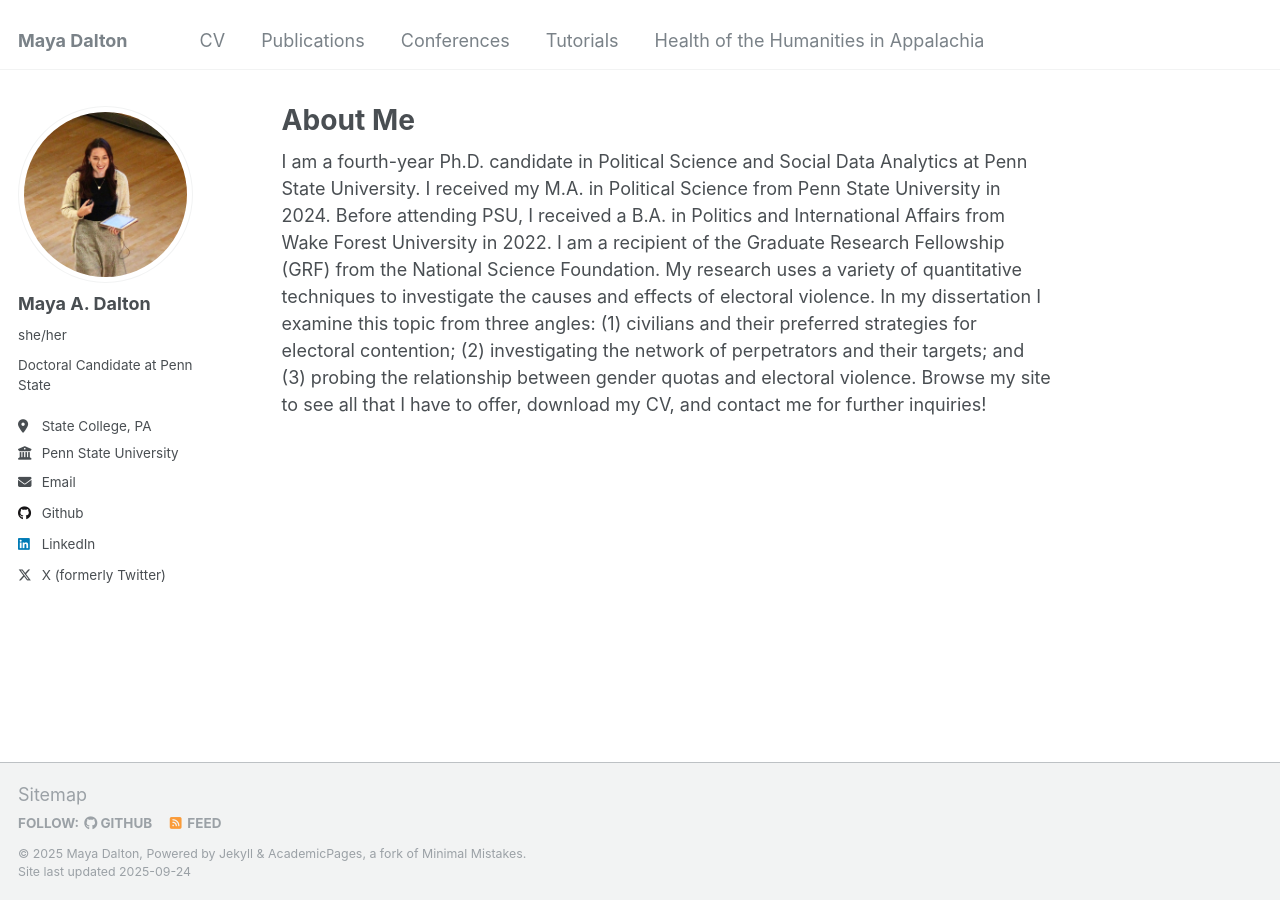
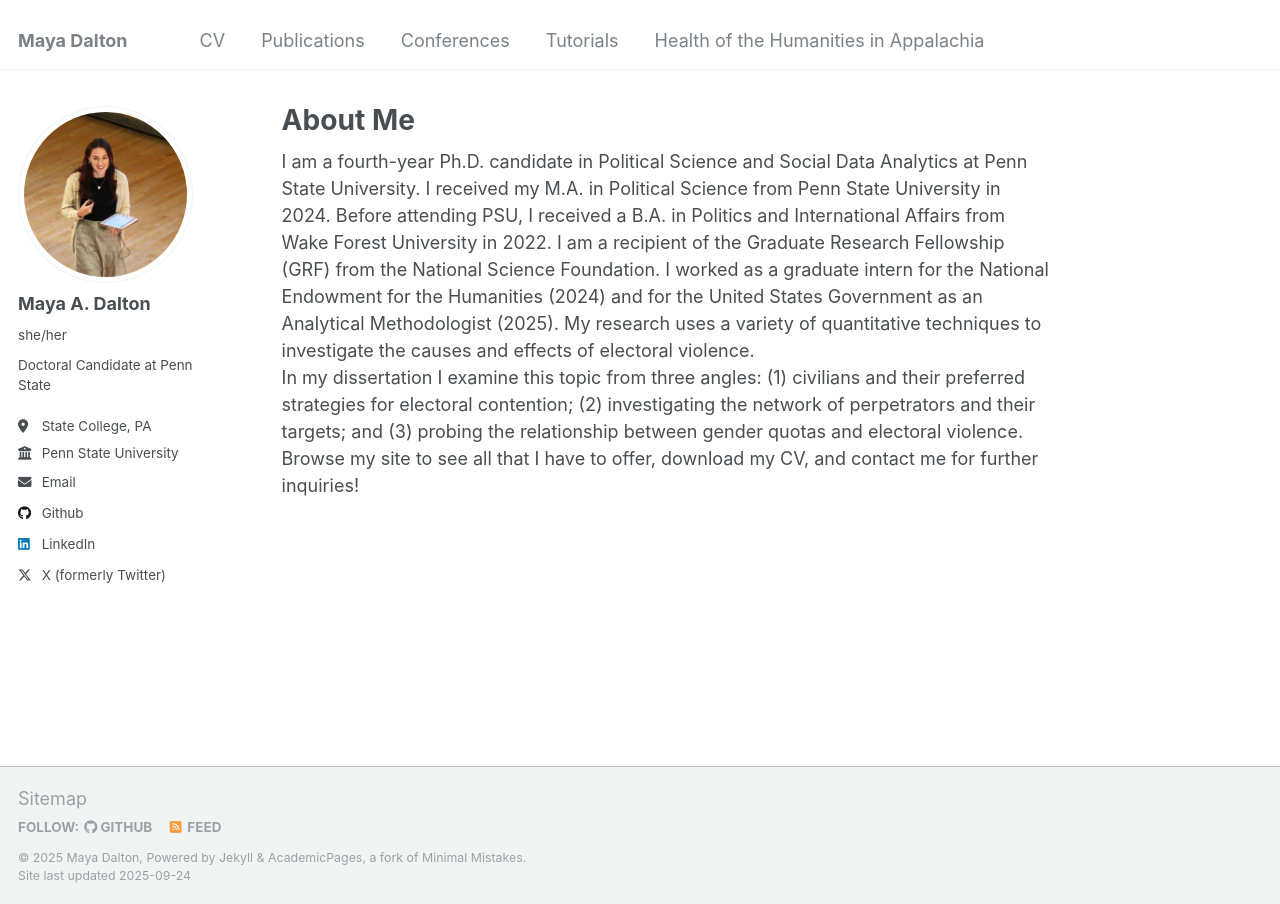
Before and after one commit to mdalton21/mdalton21.github.io, a Jekyll site: the page built from _pages/about.md, in a window 1280 px wide. Built offline with Jekyll 4.4.1, drawn with Linux system fonts in a browser that asks for light colours.

Commit message:
Update about page

```diff
--- a/_pages/about.md
+++ b/_pages/about.md
@@ -7,5 +7,10 @@ redirect_from:
   - /about.html
 ---
 
-I am a fourth-year Ph.D. candidate in Political Science and Social Data Analytics at Penn State University. I received my M.A. in Political Science from Penn State University in 2024. Before attending PSU, I received a B.A. in Politics and International Affairs from Wake Forest University in 2022. I am a recipient of the Graduate Research Fellowship (GRF) from the National Science Foundation. My research uses a variety of quantitative techniques to investigate the causes and effects of electoral violence.
+I am a fourth-year Ph.D. candidate in Political Science and Social Data Analytics at Penn State University.
+I received my M.A. in Political Science from Penn State University in 2024.
+Before attending PSU, I received a B.A. in Politics and International Affairs from Wake Forest University in 2022.
+I am a recipient of the Graduate Research Fellowship (GRF) from the National Science Foundation.
+I worked as a graduate intern for the National Endowment for the Humanities (2024) and for the United States Government as an Analytical Methodologist (2025).
+My research uses a variety of quantitative techniques to investigate the causes and effects of electoral violence.
 In my dissertation I examine this topic from three angles: (1) civilians and their preferred strategies for electoral contention; (2) investigating the network of perpetrators and their targets; and (3) probing the relationship between gender quotas and electoral violence. Browse my site to see all that I have to offer, download my CV, and contact me for further inquiries!
```
Also changed, not shown: 1 other file.
